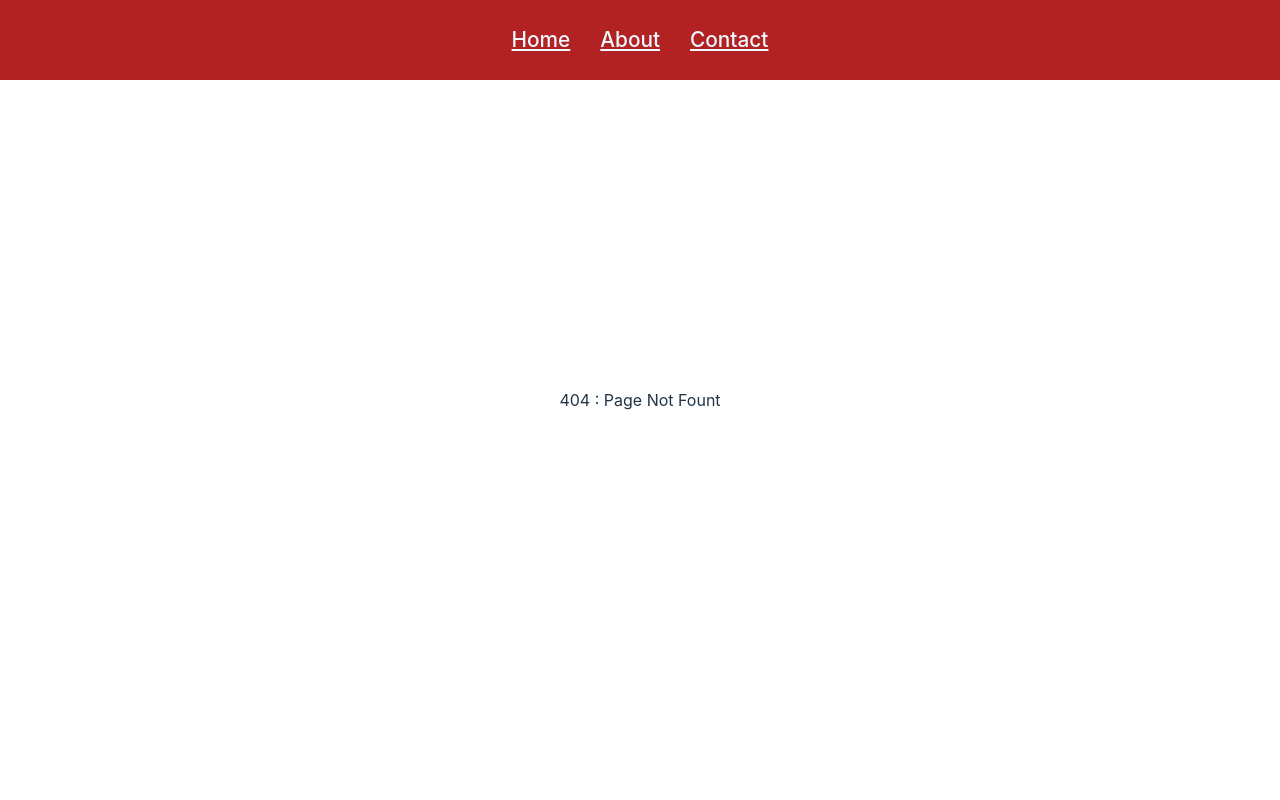
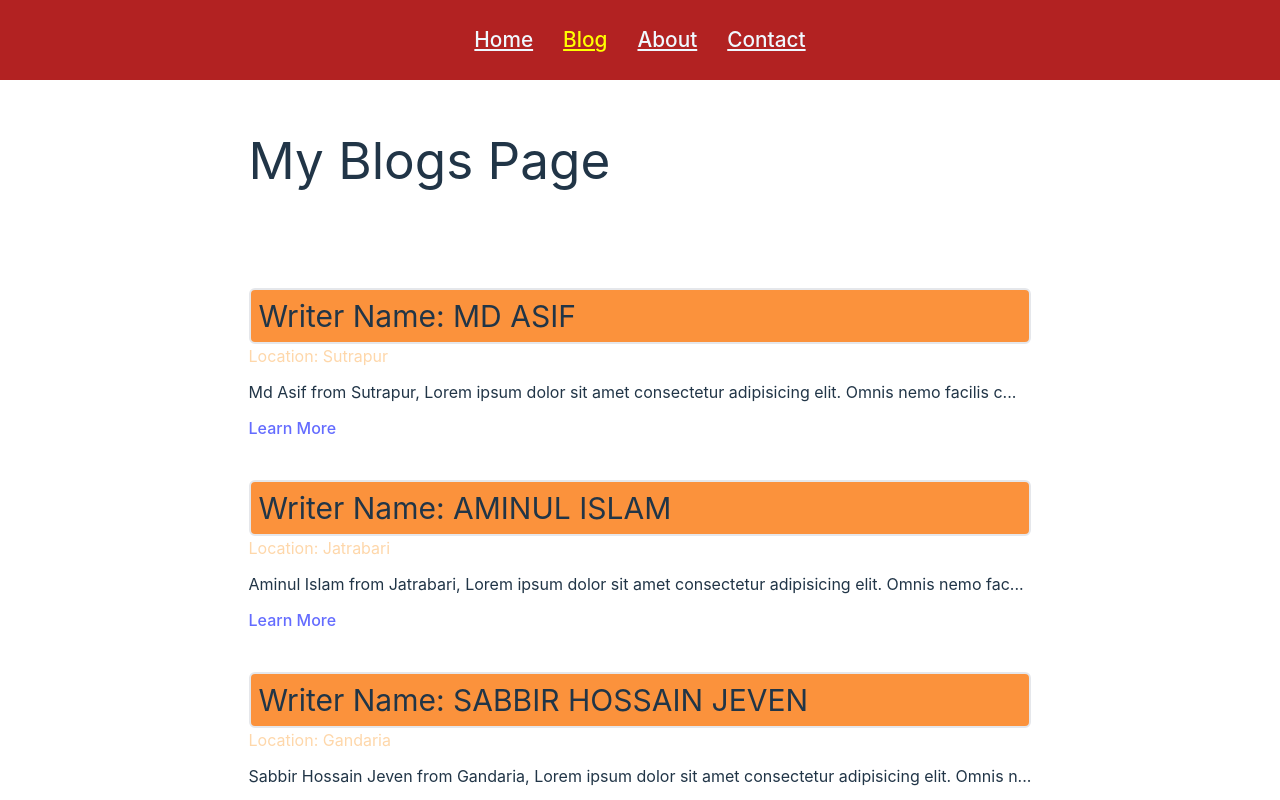
Before and after one commit to Mohammad-Asif-Web/React-Tailwind-Vite, a React (Vite) app: page /blogs in a window 1280 px wide. Before the commit this address had no page. Shown: the top 800 px of the page. Built offline with nearby package versions, Linux system fonts and the light colour scheme.

Commit message:
useParam dynamic routing by Link, Routes

```diff
--- a/src/App.css
+++ b/src/App.css
@@ -2,7 +2,6 @@
   max-width: 1280px;
   margin: 0 auto;
   padding: 2rem;
-  text-align: center;
 }
 
 .logo {
--- a/src/App.jsx
+++ b/src/App.jsx
@@ -17,6 +17,8 @@ import Home from './router/Home'
 import About from './router/About'
 import Error from './router/Error'
 import Navbar from './router/Navbar'
+import Blogs from './router/Blogs'
+import Blog from './router/Blog'
 
 
 function App() {
@@ -39,6 +41,8 @@ function App() {
     <Navbar />
       <Routes>
         <Route path='/' element={<Home />} />
+        <Route path='/blogs' element={<Blogs />} />
+        <Route path='/blogs/:home' element={<Blog />} />
         <Route path='/about' element={<About />} />
         <Route path='*' element={<Error />} />
       </Routes>
--- a/src/data.json
+++ b/src/data.json
@@ -1,18 +1,22 @@
 [
     {
         "name" : "Md Asif",
-        "home" : "Sutrapur"
+        "home" : "Sutrapur",
+        "article" : "Md Asif from Sutrapur, Lorem ipsum dolor sit amet consectetur adipisicing elit. Omnis nemo facilis corporis accusamus deleniti maxime magni cumque iste aliquam sint, fugit assumenda laudantium, molestias eaque non eum voluptatem totam ea praesentium inventore libero possimus perferendis a! Eum, eaque, eos modi temporibus facilis accusantium odio quaerat, odit expedita molestias provident eveniet."
     },
     {
-        "name" : "Aminul",
-        "home" : "Jatrabari"
+        "name" : "Aminul Islam",
+        "home" : "Jatrabari",
+        "article" : "Aminul Islam from Jatrabari, Lorem ipsum dolor sit amet consectetur adipisicing elit. Omnis nemo facilis corporis accusamus deleniti maxime magni cumque iste aliquam sint, fugit assumenda laudantium, molestias eaque non eum voluptatem totam ea praesentium inventore libero possimus perferendis a! Eum, eaque, eos modi temporibus facilis accusantium odio quaerat, odit expedita molestias provident eveniet."
     },
     {
-        "name" : "Sabbir",
-        "home" : "Gandaria"
+        "name" : "Sabbir Hossain Jeven",
+        "home" : "Gandaria",
+        "article" : "Sabbir Hossain Jeven from Gandaria, Lorem ipsum dolor sit amet consectetur adipisicing elit. Omnis nemo facilis corporis accusamus deleniti maxime magni cumque iste aliquam sint, fugit assumenda laudantium, molestias eaque non eum voluptatem totam ea praesentium inventore libero possimus perferendis a! Eum, eaque, eos modi temporibus facilis accusantium odio quaerat, odit expedita molestias provident eveniet."
     },
     {
-        "name" : "Sajid",
-        "home" : "Dhonia"
+        "name" : "Sajid Hassan",
+        "home" : "Dhonia",
+        "article" : "Sajid Hassan from Dhonia, Lorem ipsum dolor sit amet consectetur adipisicing elit. Omnis nemo facilis corporis accusamus deleniti maxime magni cumque iste aliquam sint, fugit assumenda laudantium, molestias eaque non eum voluptatem totam ea praesentium inventore libero possimus perferendis a! Eum, eaque, eos modi temporibus facilis accusantium odio quaerat, odit expedita molestias provident eveniet."
     }
 ]
--- /dev/null
+++ b/src/router/Blog.jsx
@@ -0,0 +1,27 @@
+import React, {useState, useEffect} from 'react';
+import {useParams} from "react-router-dom";
+import BlogsData from "../data.json"
+
+function Blog() {
+    // always import {useEffect} to use useParams()
+    const {home} = useParams();
+    const [homeData, setHomeData] = useState("");
+
+    useEffect(()=>{
+        // data is filtered from data.json file
+        // if url path home name is equal to data.json file home name,
+        // then that data will stored to blogData variable
+        const blogData = BlogsData.filter((blog)=> blog.home === home);
+        console.log(blogData)
+        setHomeData(blogData[0].article);
+    })
+
+  return (
+    <div>
+        <h1 className='text-yellow-400 mb-10'>Single Page</h1>
+        <h2 className='uppercase text-xl text-red-300'>{home}</h2>
+        <p className='mt-2'>{homeData}</p>
+    </div>
+  )
+}
+export default Blog
--- /dev/null
+++ b/src/router/Blogs.jsx
@@ -0,0 +1,37 @@
+import React, { useState} from 'react'
+import {Link} from "react-router-dom"
+import data from '../data.json'
+
+function Blogs() {
+    const [blogs, setBlogs] = useState(data);
+
+    //this function is to set a certainer number of words, like the line will show maximum 100 words...
+    //
+    const truncateString = (str, num) =>{
+      if(str.length > num){
+        return str.slice(0, num) + "...";
+      } else {
+        return str;
+      }
+    }
+    // console.log(blogs);
+  return (
+    <div>
+        <h1 className='mt-[100px]'>My Blogs Page</h1>
+        <section className='mt-[100px]'>
+            {blogs.map((item, id) =>{
+                const {name, home, article} = item;
+                return <article key={id} className='mt-10'>
+                        <h3  className='text-3xl bg-orange-400 p-2 border-2 rounded-md'>Writer Name: {name.toUpperCase()}</h3>
+                        <h4 className='text-orange-200'>Location: {home}</h4>
+                        <p className='my-3'>{truncateString(article, 100)}</p>
+                        <Link to={home}>Learn More</Link>
+
+                    </article>
+
+            })}
+        </section>
+    </div>
+  )
+}
+export default Blogs;
--- a/src/router/Navbar.jsx
+++ b/src/router/Navbar.jsx
@@ -5,6 +5,7 @@ function Navbar() {
   return (
     <nav>
         <NavLink to="/" className='nav-link'>Home</NavLink>
+        <NavLink to="/blogs" className='nav-link'>Blog</NavLink>
         <NavLink to="/about" className='nav-link'>About</NavLink>
         <NavLink to="/contact" className='nav-link'>Contact</NavLink>
     </nav>
```
